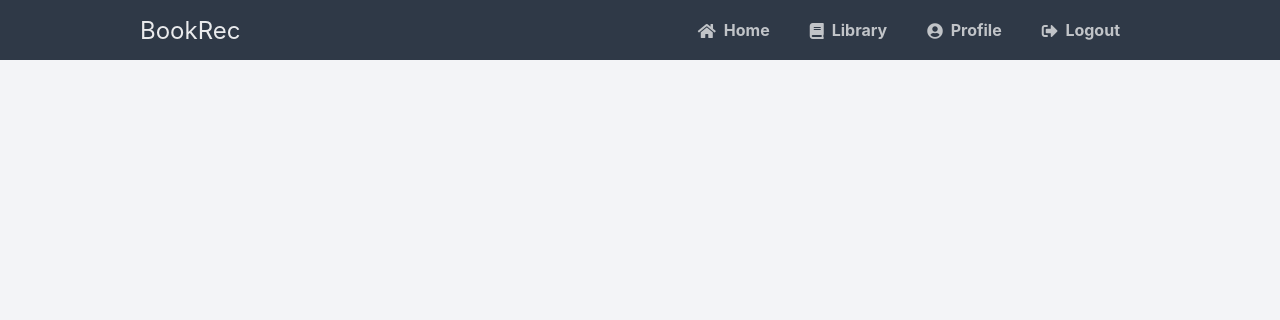
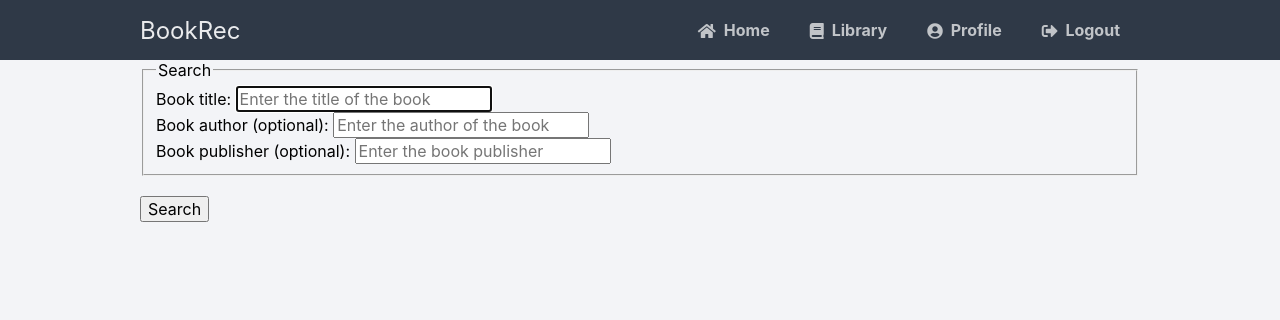
Before and after one commit to kriishnaPat/BookLib, a Flask app: template templates/library.html in a window 1280 px wide. Shown: the top 320 px of the page. Run offline with Flask 3, Linux system fonts and the light colour scheme; the template is opened without the code that fills it, so the values that code supplies are empty; some libraries are stand-ins or nearby versions.

Commit message:
adding search feature

```diff
--- a/app.py
+++ b/app.py
@@ -109,7 +109,7 @@ def profile():
     if 'loggedin' in session:
         # We need all the account info for the user so we can display it on the profile page
         cursor = mysql.connection.cursor(MySQLdb.cursors.DictCursor)
-        cursor.execute('SELECT * FROM accounts WHERE id = %s', (session['id'],))
+        cursor.execute('SELECT * FROM accounts WHERE User_id = %s', (session['User_id'],))
         account = cursor.fetchone()
         # Show the profile page with account info
         return render_template('profile.html', account=account)
@@ -119,11 +119,12 @@ def profile():
 @app.route("/pythonlogin/library", methods = ["POST", "GET"])
 def library():
     if 'loggedin' in session:
-    # if user reached route via POST (as by submitting a form via POST)
+    # if user reached route via POST (as by submitting a form via POST)    # if user reached route via POST (as by submitting a form via POST)
         if request.method == "POST":
             # ensure title of book was submitted
             if not request.form.get("title"):
                 return "sorry"
+
             # if user provided author of the book
             if request.form.get("author"):
                 """
@@ -134,6 +135,37 @@ def library():
                                 request.form.get("title") + "+inauthor:" + request.form.get("author") +
                                 "&key=AIzaSyBtprivgL2dXOf8kxsMHuELzvOAQn-2ZZM").json())
 
+            # if user provided publisher of the book
+            if request.form.get("publisher"):
+                """
+                return rendered result.html page with books from Google Books API published by provided publisher that match search
+                results
+                """
+                return render_template("searchResults.html", books = requests.get("https://www.googleapis.com/books/v1/volumes?q=" +
+                                request.form.get("title") + "+inpublisher:" + request.form.get("publisher") +
+                                "&key=AIzaSyBtprivgL2dXOf8kxsMHuELzvOAQn-2ZZM").json())
+
+            # if user provided author and publisher of the book
+            if request.form.get("author") and request.form.get("publisher"):
+                """
+                return rendered result.html page with books from Google Books API written by provided author and published by provided
+                publisher that match search results
+                """
+                return render_template("searchResults.html", books = requests.get("https://www.googleapis.com/books/v1/volumes?q=" +
+                                request.form.get("title") + "+inauthor:" + request.form.get("author") + "+inpublisher:" +
+                                request.form.get("publisher") + "&key=AIzaSyBtprivgL2dXOf8kxsMHuELzvOAQn-2ZZM").json())
+
+            # return rendered result.html page with books from Google Books API that match search results
+            return render_template("searchResults.html", books = requests.get("https://www.googleapis.com/books/v1/volumes?q=" +
+                                request.form.get("title") + "&key=AIzaSyBtprivgL2dXOf8kxsMHuELzvOAQn-2ZZM").json())
+
+
+        # else if user reached route via GET (as by clicking a link or via redirect)
+        else:
+
+            # return rendered search.html page
+            return render_template("library.html")
+
     # else if user reached route via GET (as by clicking a link or via redirect)
     else:
         # return rendered search.html page
--- a/templates/library.html
+++ b/templates/library.html
@@ -4,7 +4,7 @@
     Search
 {% endblock %}
 
-{% block main %}
+{% block content %}
     <form role="form" class="centerContent formMargin" action="#" method="post">
         <fieldset>
             <legend>Search</legend>
--- a/templates/searchResults.html
+++ b/templates/searchResults.html
@@ -4,7 +4,7 @@
     Search results
 {% endblock %}
 
-{% block main %}
+{% block content %}
     {% for book in books["items"] %}
         <div id="book" class="card text-white bg-warning mb-3">
             <div class="card-header text">
@@ -28,6 +28,8 @@
                         {% endfor %}
                     {% endif %}
                 </p>
+                <button>Add Book to Read List</button>
+                <button>Add Book to Future List</button>
             </div>
         </div>
     {% endfor %}
```
Also changed, not shown: templates/yourShelf.html (added).
